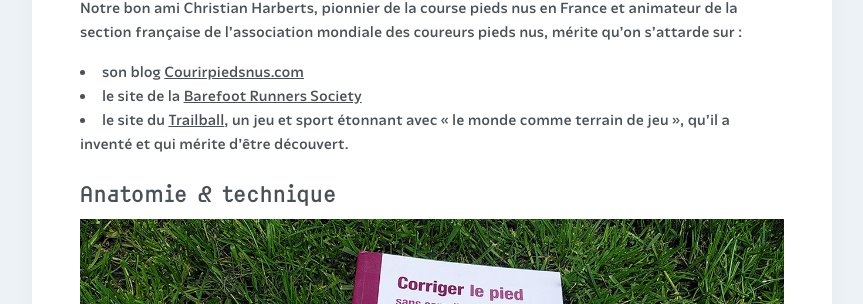
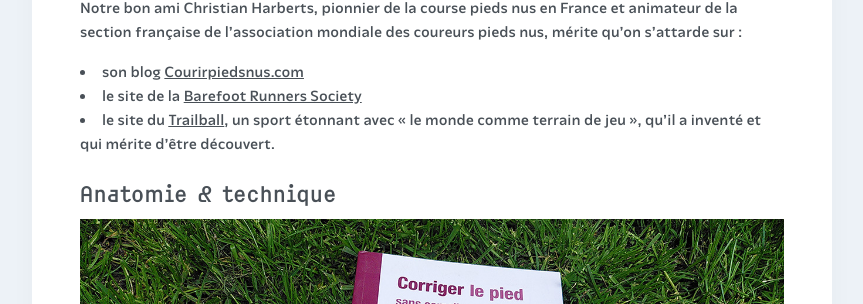
Before and after one commit to courirpaleo/courirpaleo.github.io, a Jekyll site: the page built from _pages/ressources.md, in a window 1280 px wide and 900 px high, scrolled down 6448 px. Shown: the part 151-455 px from the top of the window, without its empty margins (208-1071 px from the left). Built offline with Jekyll 4.4.1, drawn with Linux system fonts in a browser that asks for light colours; some web fonts are replaced.

Commit message:
Update ressources.md

```diff
--- a/_pages/ressources.md
+++ b/_pages/ressources.md
@@ -62,7 +62,7 @@
 Notre bon ami Christian Harberts, pionnier de la course pieds nus en France et animateur de la section française de l'association mondiale des coureurs pieds nus, mérite qu'on s'attarde sur&nbsp;:
 - son blog [Courirpiedsnus.com](https://www.courirpiedsnus.com)
 - le site de la [Barefoot Runners Society](https://www.thebarefootrunners.org/social-forums/france.79/?page=1)
-- le site du [Trailball](https://trailball.net), un jeu et sport étonnant avec «&nbsp;le monde comme terrain de jeu&nbsp;», qu'il a inventé et qui mérite d'être découvert.
+- le site du [Trailball](https://trailball.net), un sport étonnant avec «&nbsp;le monde comme terrain de jeu&nbsp;», qu'il a inventé et qui mérite d'être découvert.
 
 ## Anatomie & technique
 ![Courir Paleo](/assets/images/Courir-Paleo-livres-Fred-Brigaud-1200px.jpg)
```
